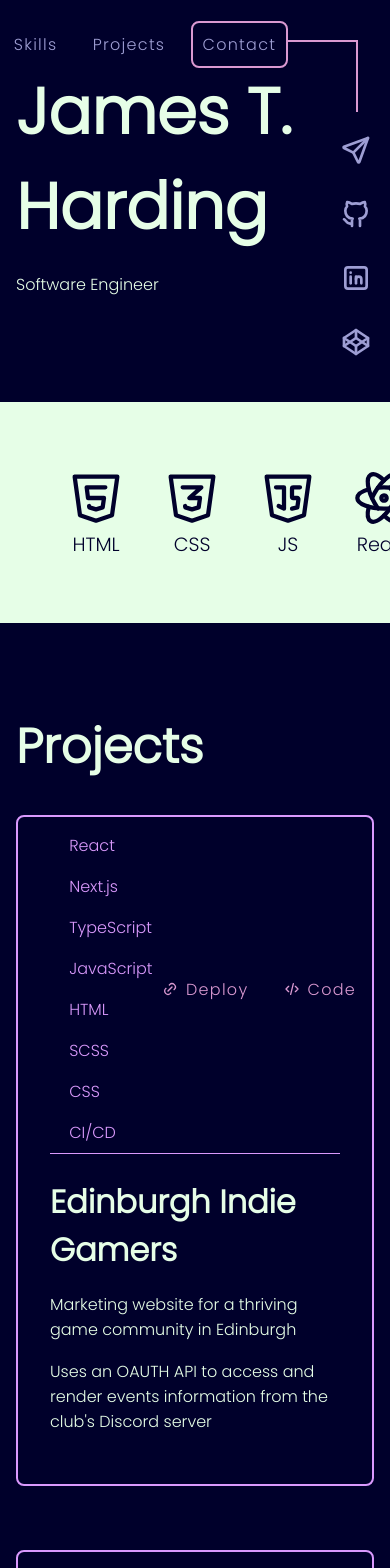
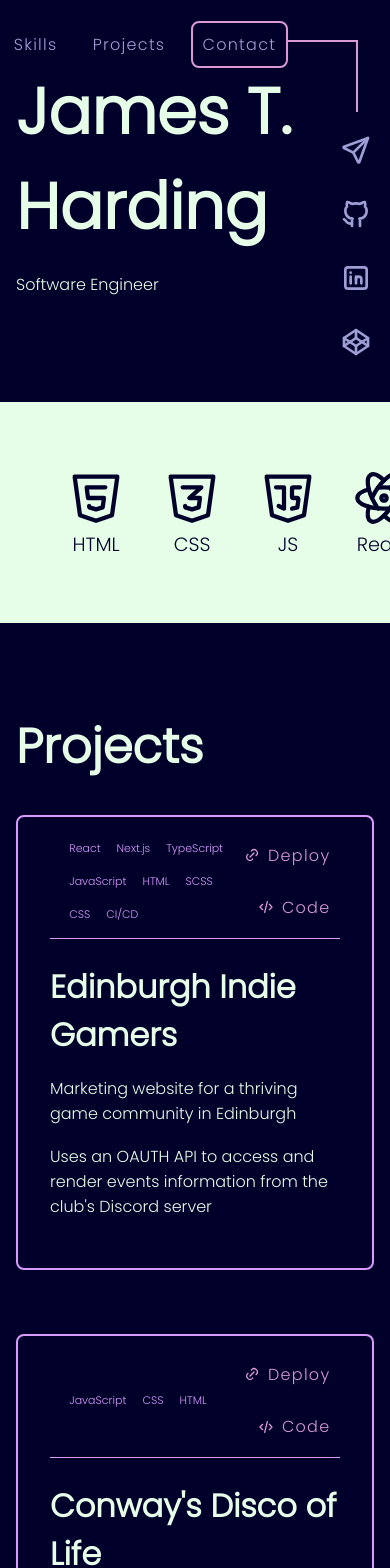
Before and after one commit to empowermint/empowermint, a Next.js app: page / in a window 390 px wide. Shown: the top 1568 px of the page. Built offline with nearby package versions, Linux system fonts and the light colour scheme.

Commit message:
Improve project responsiveness

```diff
--- a/components/projectBlock/projectBlock.module.css
+++ b/components/projectBlock/projectBlock.module.css
@@ -11,9 +11,13 @@
 }
 
 .projectBlock_top {
-  display: flex;
+  /* display: flex;
   flex-direction: row;
-  justify-content: space-between;
+  justify-content: space-between; */
+  display: grid;
+  grid-template-columns: 1fr auto;
+  align-items: center;
+
   border-block-end: 1px solid var(--highlight);
   padding-block-end: .5em;
   padding-inline-start: 1.2em;
@@ -27,7 +31,9 @@
 .projectBlock_links {
   list-style: none;
   display: flex;
+  flex-direction: row;
   gap: var(--pad-x-small);
+  height: min-content;
 }
 
 .projectBlock_links a {
@@ -44,6 +50,14 @@
   flex-direction: row;
   place-items: center;
   gap: .5em;
+}
+
+@media screen and (max-width: 500px) {
+  .projectBlock_links {
+    flex-direction: column;
+    place-items: end;
+    gap: .5rem;
+  }
 }
 
 .projectBlock_links a:hover{
@@ -63,5 +77,5 @@
   flex-wrap: wrap;
   gap: var(--pad-x-small);
   color: var(--highlight);
-  align-items: center;
+  font-size: clamp(.2rem, .2rem + 2vw, 1rem);
 }
```
